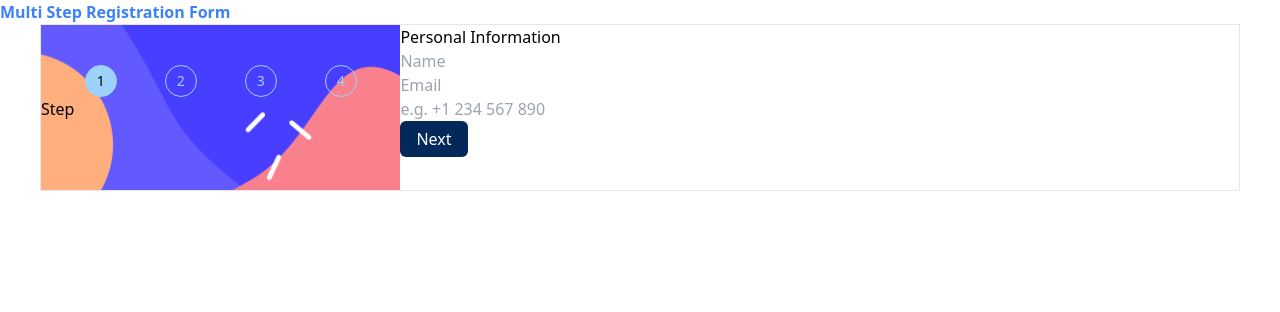
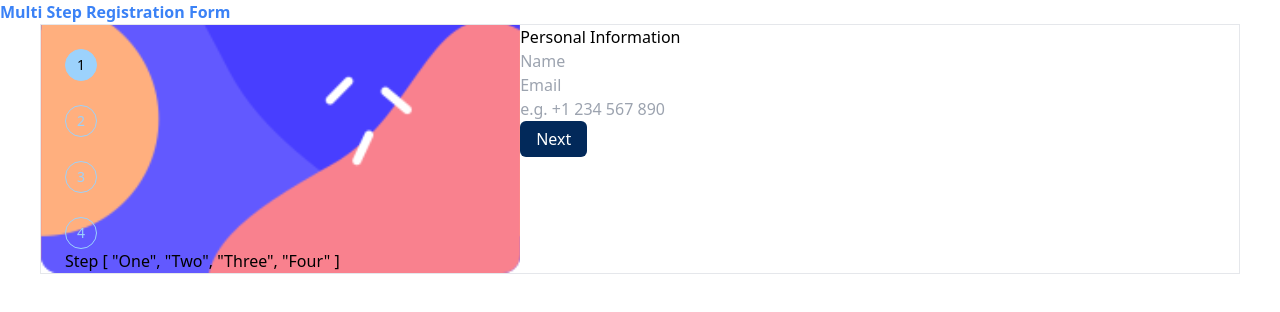
Before and after one commit to JimeBlue/multi-step-registration-form, a Nuxt app: page / in a window 1280 px wide. Shown: the top 312 px of the page. Built offline with nearby package versions, Linux system fonts and the light colour scheme; what vue-sweetalert2 would draw is missing.

Commit message:
Style StepIndicator for desktop

```diff
--- a/components/form.vue
+++ b/components/form.vue
@@ -1,11 +1,11 @@
 <template>
-  <section class="flex flex-col lg:flex-row">
+  <section class="grid lg:grid-cols-5">
     <!-- NOTE: Step indicator -->
-    <article class="lg:w-[30%]">
+    <article class="lg:col-span-2">
       <StepIndicator :active-step="step" />
     </article>
     <!-- NOTE: Form -->
-    <article class="lg:w-[70%]">
+    <article class="lg:col-span-3">
       <ValidationObserver ref="observer">
         <form @submit.prevent>
           <section v-if="!isSubmitted">
--- a/components/form/StepIndicator.vue
+++ b/components/form/StepIndicator.vue
@@ -1,14 +1,10 @@
 <template>
-  <div class="relative w-full">
-    <!-- Use an img tag as the background image -->
-    <img
-      :src="require('@/assets/img/bg-sidebar-mobile.png')"
-      alt=""
-      class="w-full"
-    />
-    <!-- Add text on top of the image using absolute positioning -->
-    <div class="absolute inset-0 z-10">
-      <div class="flex flex-row justify-around mt-10 max-w-xs mx-auto">
+  <div
+    class="step-bg bg-cover bg-center lg:bg-bottom pt-10 pb-24 lg:p-0 lg:pt-6 lg:pl-6"
+  >
+    <div
+      class="flex flex-row lg:flex-col justify-around max-w-xs lg:max-w-none mx-auto lg:mx-0 lg:space-y-6"
+    >
       <ul v-for="(step, index) in steps" :key="index">
         <li
           class="w-8 h-8 border border-lightBlue rounded-full flex items-center justify-center text-sm"
@@ -23,7 +19,7 @@
       </ul>
     </div>
     <span class="hidden lg:inline">Step {{ stepInWords }}</span>
-    </div>
+
     <div class="hidden lg:inline">
       {{ stepName }}
     </div>
@@ -41,17 +37,34 @@ export default {
   data() {
     return {
       steps: [1, 2, 3, 4],
+      stepInWords: ["One", "Two", "Three", "Four"],
+      stepNames: ["Your Info", "Select Plan", "Add-ons", "Summary"],
     };
   },
   computed: {
-    stepInWords() {
-      const words = ["One", "Two", "Three", "Four"];
-      return words[this.step - 1];
-    },
-    stepNames() {
-      const names = ["Your Info", "Select Plan", "Add-ons", "Summary"];
-      return names[this.step - 1];
-    },
+    // stepInWords() {
+    //   const words = ["One", "Two", "Three", "Four"];
+    //   return words;
+    // },
+    // stepNames() {
+    //   const names = ["Your Info", "Select Plan", "Add-ons", "Summary"];
+    //   return names[this.step];
+    // },
   },
 };
 </script>
+<style scoped>
+/* backgtound image mobile*/
+@media only screen and (max-width: 1024px) {
+  .step-bg {
+    background-image: url("@/assets/img/bg-sidebar-mobile.png");
+  }
+}
+
+/* background image desktop */
+@media only screen and (min-width: 1024px) {
+  .step-bg {
+    background-image: url("@/assets/img/bg-sidebar-desktop.png");
+  }
+}
+</style>
```
Also changed, not shown: assets/img/bg-sidebar-desktop.png (added). Lines whose indentation alone changed are shown as unchanged.
